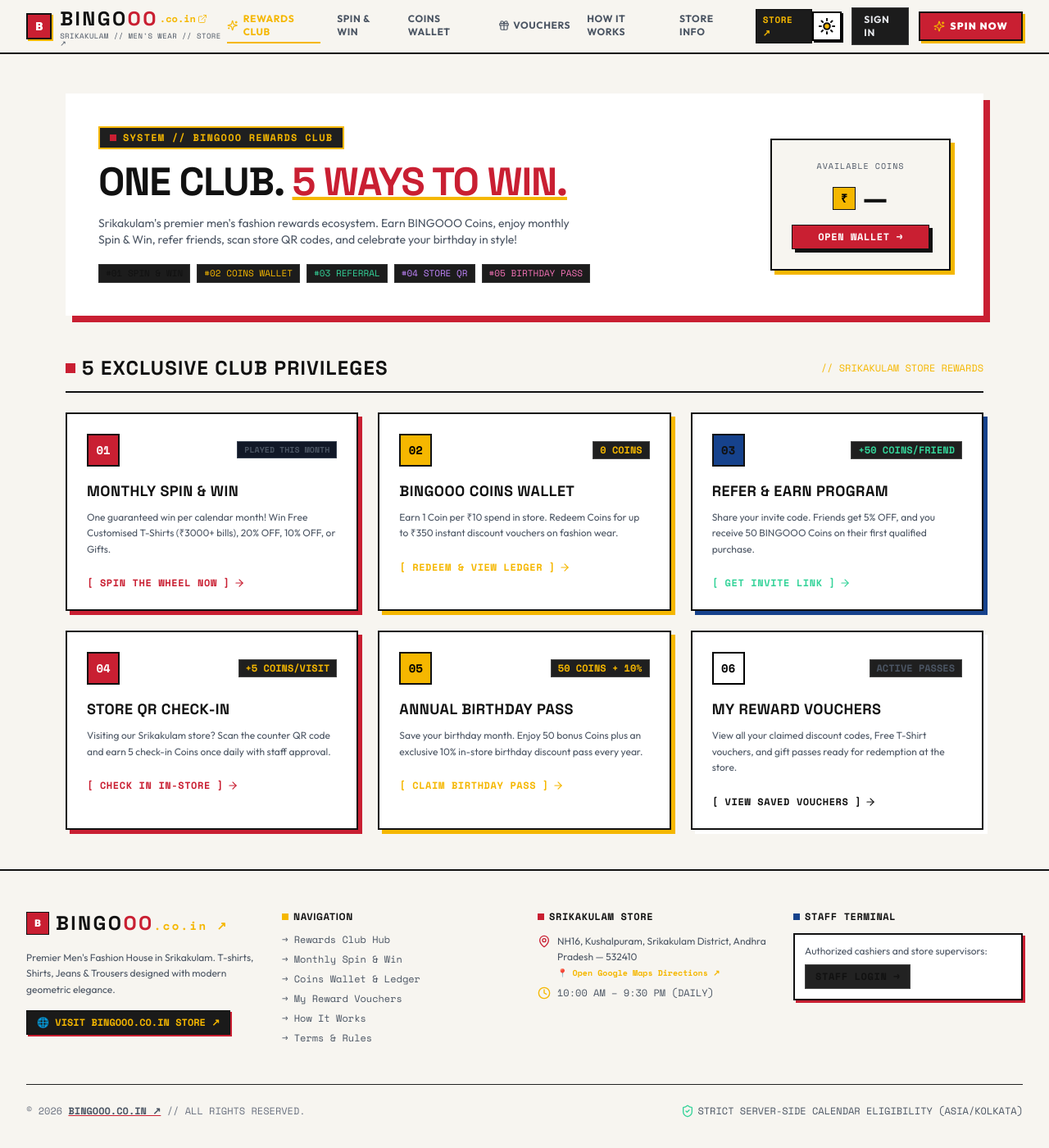
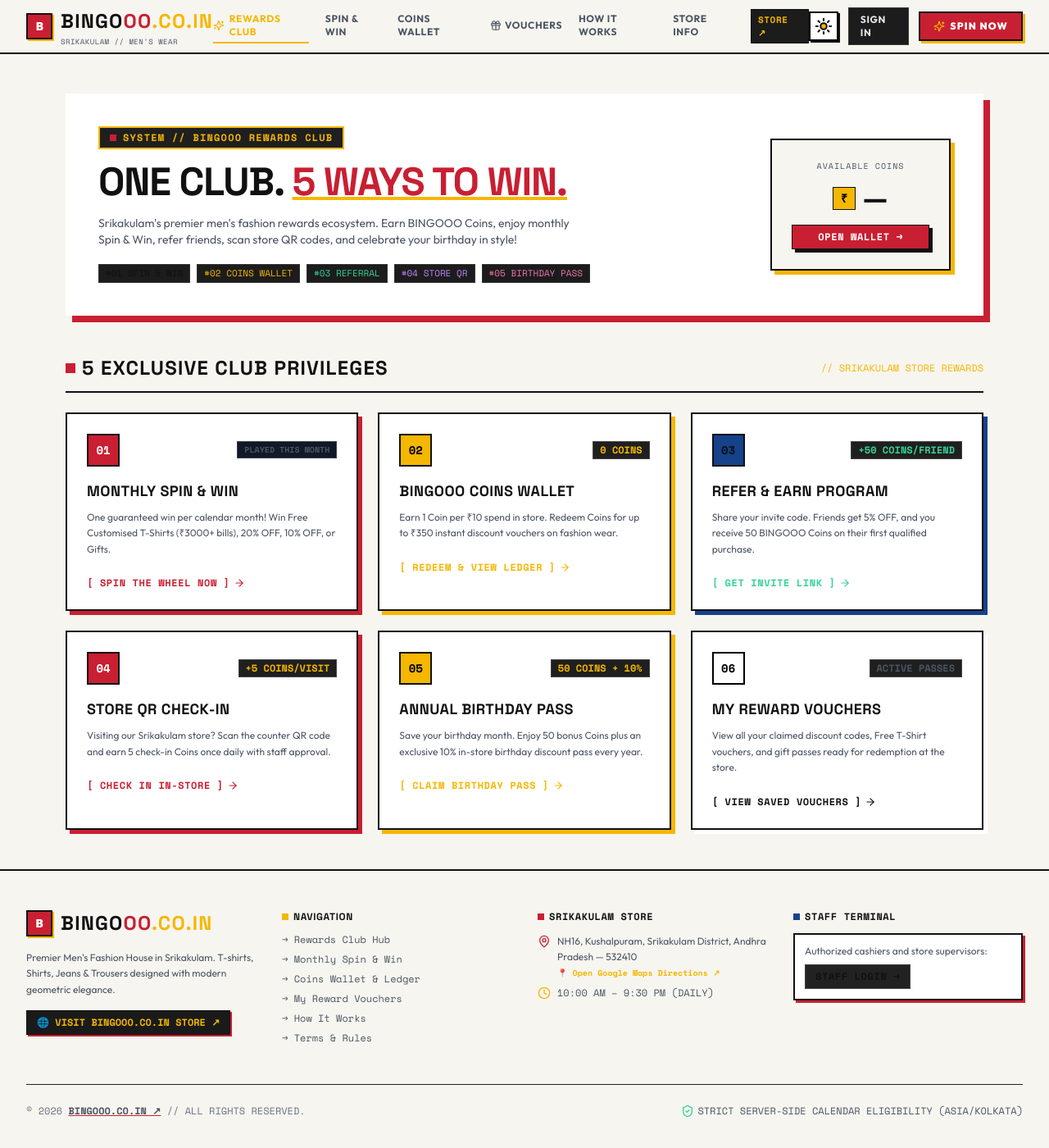
Before and after one commit to maniprasad76/BINGOOO-game-, a React (Vite) app in the folder apps/web/: page / in a window 1280 px wide. Shown: the top 1400 px of the page at 82% size. Built offline with nearby package versions, Linux system fonts and the light colour scheme; no server answers.

Commit message:
style: ensure BINGOOO.CO.IN font is uniformly sized across all headers and footers

```diff
--- a/apps/web/src/admin/AdminDashboard.tsx
+++ b/apps/web/src/admin/AdminDashboard.tsx
@@ -145,10 +145,12 @@ export const AdminDashboard: React.FC = () => {
                 href="https://www.bingooo.co.in"
                 target="_blank"
                 rel="noopener noreferrer"
-                className="text-xl font-black text-white font-display tracking-wider hover:text-[#F5B700] transition group flex items-center space-x-1"
+                className="text-xl font-black font-display tracking-wider hover:text-[#F5B700] transition group flex items-center uppercase whitespace-nowrap leading-none"
                 title="Return to official bingooo.co.in store"
               >
-                <span>BINGO<span className="text-[#C91F32]">OO</span><span className="text-xs text-[#F5B700] font-mono lowercase">.co.in ↗</span></span>
+                <span className="text-white group-hover:text-[#F5B700] transition-colors">BINGO</span>
+                <span className="text-[#C91F32]">OO</span>
+                <span className="text-[#F5B700]">.CO.IN</span>
               </a>
               <span className="px-2 py-0.5 bg-[#F5B700] text-black border border-black text-[10px] font-mono font-black uppercase tracking-wider">
                 GIFT WINNERS DESK
--- a/apps/web/src/components/layout/Footer.tsx
+++ b/apps/web/src/components/layout/Footer.tsx
@@ -13,14 +13,16 @@ export const Footer: React.FC = () => {
               href="https://www.bingooo.co.in"
               target="_blank"
               rel="noopener noreferrer"
-              className="flex items-center space-x-2 group inline-flex"
+              className="flex items-center space-x-2.5 group inline-flex"
               title="Visit official bingooo.co.in store"
             >
-              <div className="w-7 h-7 bg-[#C91F32] border border-white flex items-center justify-center font-black text-xs text-white">
+              <div className="w-8 h-8 bg-[#C91F32] border-2 border-white flex items-center justify-center font-black text-sm text-white shadow-[2px_2px_0px_0px_#F5B700] shrink-0">
                 B
               </div>
-              <span className="text-2xl font-black text-white font-display tracking-widest uppercase group-hover:text-[#F5B700] transition">
-                BINGO<span className="text-[#C91F32]">OO</span><span className="text-sm font-mono text-[#F5B700] lowercase">.co.in ↗</span>
+              <span className="text-2xl font-black font-display tracking-wider uppercase transition-colors whitespace-nowrap leading-none">
+                <span className="text-white group-hover:text-[#F5B700] transition-colors">BINGO</span>
+                <span className="text-[#C91F32]">OO</span>
+                <span className="text-[#F5B700]">.CO.IN</span>
               </span>
             </a>
             <p className="text-gray-400 text-xs leading-relaxed font-sans">
--- a/apps/web/src/components/layout/Navbar.tsx
+++ b/apps/web/src/components/layout/Navbar.tsx
@@ -34,19 +34,17 @@ export const Navbar: React.FC = () => {
           className="flex items-center space-x-2.5 group cursor-pointer"
           title="Visit official store: https://www.bingooo.co.in"
         >
-          <div className="w-8 h-8 bg-[#C91F32] border-2 border-white flex items-center justify-center font-black text-sm tracking-tighter text-white shadow-[2px_2px_0px_0px_#F5B700] group-hover:translate-x-0.5 group-hover:translate-y-0.5 transition-transform">
+          <div className="w-8 h-8 bg-[#C91F32] border-2 border-white flex items-center justify-center font-black text-sm tracking-tighter text-white shadow-[2px_2px_0px_0px_#F5B700] group-hover:translate-x-0.5 group-hover:translate-y-0.5 transition-transform shrink-0">
             B
           </div>
           <div className="flex flex-col text-left leading-none">
-            <span className="text-xl sm:text-2xl font-black tracking-widest text-white font-display uppercase group-hover:text-[#F5B700] transition-colors flex items-center">
-              BINGO<span className="text-[#C91F32]">OO</span>
-              <span className="text-xs font-mono font-bold text-[#F5B700] lowercase tracking-normal ml-0.5 inline-flex items-center">
-                .co.in
-                <ExternalLink className="w-3 h-3 ml-0.5 opacity-80" />
-              </span>
+            <span className="text-xl sm:text-2xl font-black tracking-wider font-display uppercase transition-colors flex items-center whitespace-nowrap leading-none">
+              <span className="text-white group-hover:text-[#F5B700] transition-colors">BINGO</span>
+              <span className="text-[#C91F32]">OO</span>
+              <span className="text-[#F5B700]">.CO.IN</span>
             </span>
-            <span className="text-[9px] text-gray-400 font-mono tracking-wider hidden sm:block">
-              SRIKAKULAM // MEN'S WEAR // STORE ↗
+            <span className="text-[9px] text-gray-400 font-mono tracking-wider hidden sm:block mt-1 whitespace-nowrap">
+              SRIKAKULAM // MEN'S WEAR
             </span>
           </div>
         </a>
```
